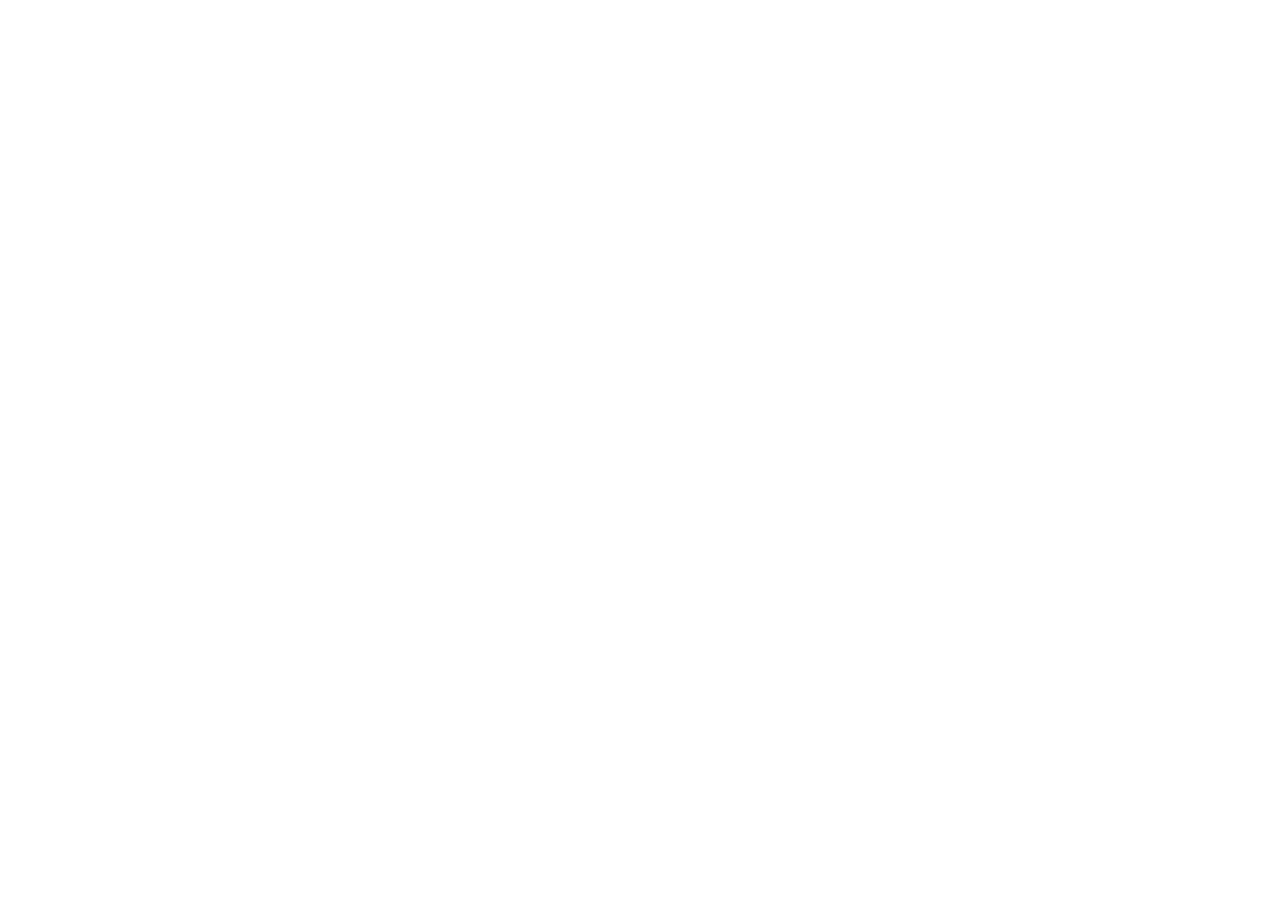
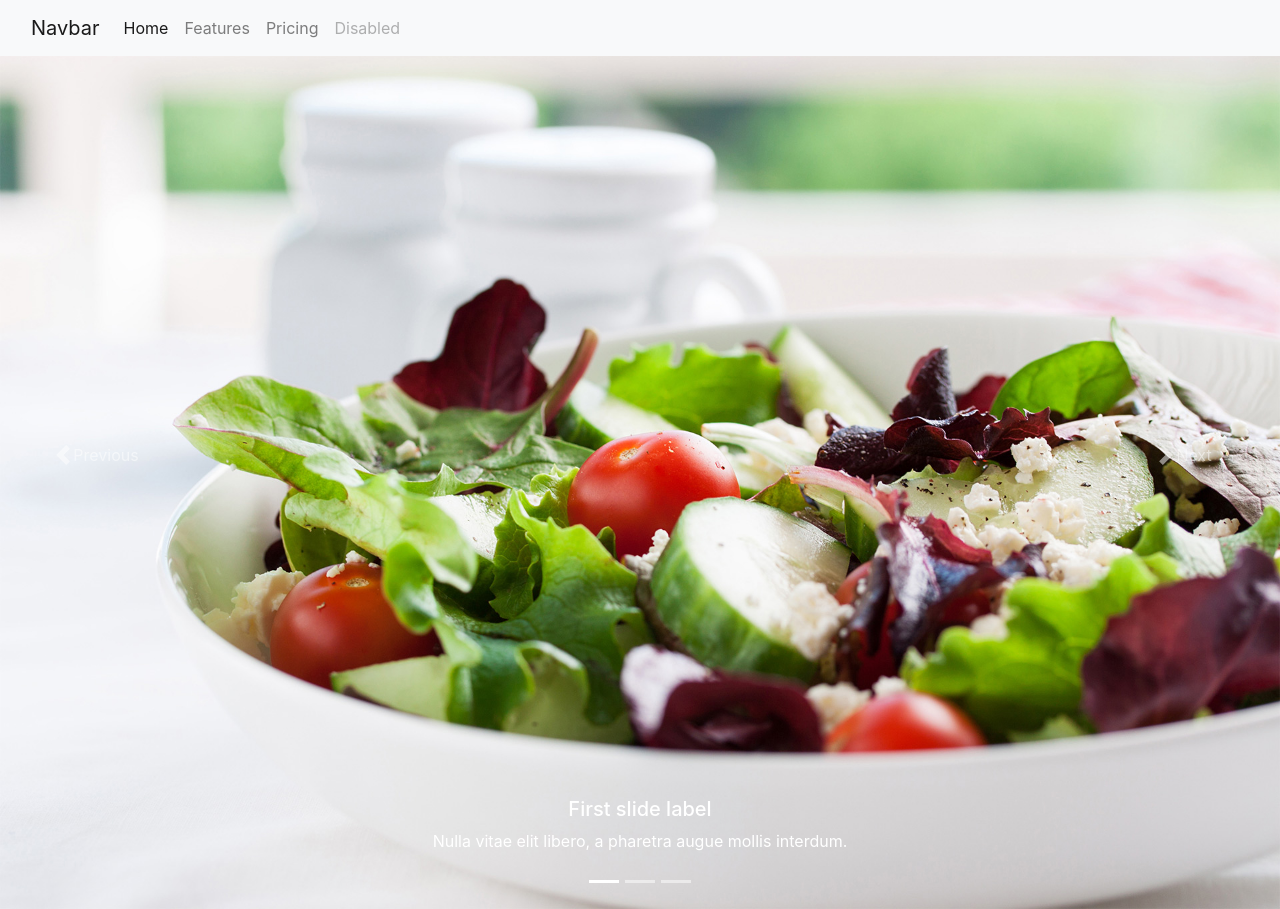
Before and after one commit to Saliouvj/-coding_16_site_chef, a website: page index.html in a window 1280 px wide. Before the commit the page ends 800 px from the top, so only its background shows below. Drawn offline with nearby package versions, Linux system fonts and the light colour scheme.

Commit message:
header structuré

```diff
--- a/index.html
+++ b/index.html
@@ -10,7 +10,74 @@
 <body>
     <header>
 
+                        <div id="carouselExampleCaptions" class="carousel slide" data-bs-ride="carousel">
+                                <ol class="carousel-indicators">
+                                <li data-bs-target="#carouselExampleCaptions" data-bs-slide-to="0" class="active"></li>
+                                <li data-bs-target="#carouselExampleCaptions" data-bs-slide-to="1"></li>
+                                <li data-bs-target="#carouselExampleCaptions" data-bs-slide-to="2"></li>
+                                </ol>
+                                <nav class="navbar navbar-expand-lg navbar-light bg-light">
+                    <div class="container-fluid">
+                      <a class="navbar-brand" href="#">Navbar</a>
+                      <button class="navbar-toggler" type="button" data-bs-toggle="collapse" data-bs-target="#navbarNav" aria-controls="navbarNav" aria-expanded="false" aria-label="Toggle navigation">
+                        <span class="navbar-toggler-icon"></span>
+                      </button>
+                      <div class="collapse navbar-collapse" id="navbarNav">
+                        <ul class="navbar-nav">
+                          <li class="nav-item">
+                            <a class="nav-link active" aria-current="page" href="#">Home</a>
+                          </li>
+                          <li class="nav-item">
+                            <a class="nav-link" href="#">Features</a>
+                          </li>
+                          <li class="nav-item">
+                            <a class="nav-link" href="#">Pricing</a>
+                          </li>
+                          <li class="nav-item">
+                            <a class="nav-link disabled" href="#" tabindex="-1" aria-disabled="true">Disabled</a>
+                          </li>
+                        </ul>
+                      </div>
+                    </div>
+                  </nav>
+                                <div class="carousel-inner">
+                                <div class="carousel-item active">
+                                    <img src="./public/images/banner1.jpg" class="d-block w-100" alt="...">
+                                    <div class="carousel-caption d-none d-md-block">
+                                    <h5>First slide label</h5>
+                                    <p>Nulla vitae elit libero, a pharetra augue mollis interdum.</p>
+                                    </div>
+                                </div>
+                                <div class="carousel-item">
+                                    <img src="./public/images/banner1.jpg" class="d-block w-100" alt="...">
+                                    <div class="carousel-caption d-none d-md-block">
+                                    <h5>Second slide label</h5>
+                                    <p>Lorem ipsum dolor sit amet, consectetur adipiscing elit.</p>
+                                    </div>
+                                </div>
+                                <div class="carousel-item">
+                                    <img src="./public/images/banner1.jpg" class="d-block w-100" alt="...">
+                                    <div class="carousel-caption d-none d-md-block">
+                                    <h5>Third slide label</h5>
+                                    <p>Praesent commodo cursus magna, vel scelerisque nisl consectetur.</p>
+                                    </div>
+                                </div>
+                                </div>
+                                <a class="carousel-control-prev" href="#carouselExampleCaptions" role="button" data-bs-slide="prev">
+                                <span class="carousel-control-prev-icon" aria-hidden="true"></span>
+                                <span class="visually-hidden">Previous</span>
+                                </a>
+                                <a class="carousel-control-next" href="#carouselExampleCaptions" role="button" data-bs-slide="next">
+                                <span class="carousel-control-next-icon" aria-hidden="true"></span>
+                                <span class="visually-hidden">Next</span>
+                                </a>
+                            </div>
     </header>
+    <section>
+        <div class="container text-align-center">
+
+        </div>
+    </section>
 
 
 
```
Also changed, not shown: 1 other file.
